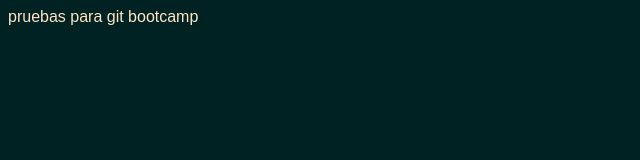
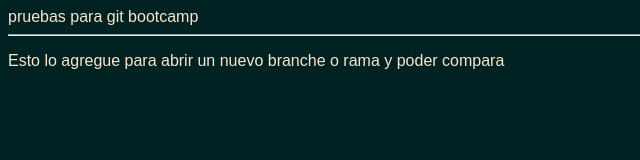
Before and after one commit to janez0266/new-project, a plain HTML site: page index.html in a window 1280 px wide. Shown: the whole page, without its empty margins (0-640 px from the left). Drawn offline with Linux system fonts and the light colour scheme.

Commit message:
pasar a rama_1

```diff
--- a/index.html
+++ b/index.html
@@ -20,5 +20,7 @@
 </head>
 <body>
     pruebas para git bootcamp
+    <hr>
+    <p>Esto lo agregue para abrir un nuevo branche o rama y poder compara</p>
 </body>
 </html>
```
